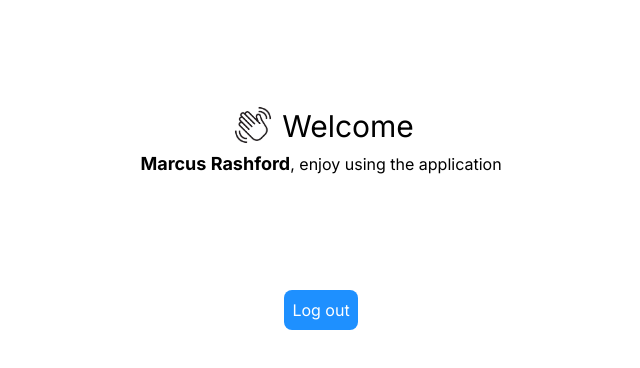
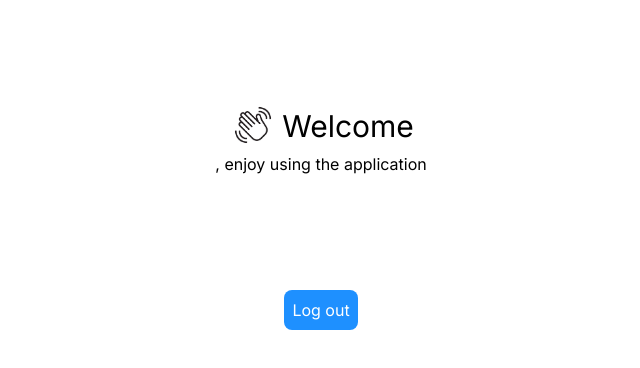
Before and after one commit to NashibJr/user-registration-sys-frontend, a Next.js app: page /home in a window 1280 px wide. Shown: the top 368 px of the page, without its empty margins (319-959 px from the left). Built offline with nearby package versions, Linux system fonts and the light colour scheme; no server answers.

Commit message:
Feat: consumed the user endpoint

```diff
--- a/src/app/home/page.tsx
+++ b/src/app/home/page.tsx
@@ -10,8 +10,18 @@ type LogoutResponse = {
   data: { message: string };
 };
 
+type UserTypesResp = {
+  data: {
+    _id: string;
+    username: string;
+    email: string;
+    error?: string;
+  };
+};
+
 const Home = () => {
   const [loading, setLoading] = React.useState<boolean>(false);
+  const [username, setUsername] = React.useState<string>("");
   const router = useRouter();
 
   const handleLogout = async () => {
@@ -22,7 +32,6 @@ const Home = () => {
         url: "/user/signout",
       });
       if (response.data.message) {
-        alert(response.data.message);
         setLoading(false);
         router.replace("/");
       }
@@ -32,6 +41,20 @@ const Home = () => {
     }
   };
 
+  React.useEffect(() => {
+    (async () => {
+      try {
+        const response = await api<UserTypesResp>({
+          method: "GET",
+          url: "/user",
+        });
+        setUsername(response.data.username);
+      } catch (error) {
+        setUsername(null!);
+      }
+    })();
+  }, []);
+
   return (
     <div className="flex flex-col justify-center items-center mt-20 p-5">
       <div className="flex gap-1">
@@ -39,7 +62,7 @@ const Home = () => {
         <h2 className="text-3xl mt-2">Welcome</h2>
       </div>
       <p className="text-center">
-        <strong className="text-lg">Marcus Rashford</strong>, enjoy using the
+        <strong className="text-lg">{username}</strong>, enjoy using the
         application
       </p>
       <Button
--- a/src/app/layout.tsx
+++ b/src/app/layout.tsx
@@ -1,7 +1,6 @@
 import type { Metadata } from "next";
 import { Inter } from "next/font/google";
 import "./globals.css";
-import ReduxProvider from "@/redux/ReduxProvider";
 
 const inter = Inter({ subsets: ["latin"] });
 
@@ -17,9 +16,7 @@ export default function RootLayout({
 }>) {
   return (
     <html lang="en">
-      <body className={inter.className}>
-        <ReduxProvider>{children}</ReduxProvider>
-      </body>
+      <body className={inter.className}>{children}</body>
     </html>
   );
 }
--- a/src/redux/ReduxProvider.tsx
+++ /dev/null
@@ -1,11 +0,0 @@
-"use client";
-
-import React, { PropsWithChildren } from "react";
-import { Provider } from "react-redux";
-import store from "./store/store";
-
-const ReduxProvider: React.FC<PropsWithChildren> = ({ children }) => {
-  return <Provider store={store}>{children}</Provider>;
-};
-
-export default ReduxProvider;
--- a/src/redux/hooks/hooks.ts
+++ /dev/null
@@ -1,5 +0,0 @@
-import { useDispatch, useSelector, useStore } from "react-redux";
-import type { AppDispatch, RootState } from "@/redux/store/store";
-
-export const useAppDispatch = useDispatch.withTypes<AppDispatch>();
-export const useAppSelector = useSelector.withTypes<RootState>();
--- a/src/redux/store/store.ts
+++ /dev/null
@@ -1,13 +0,0 @@
-import { configureStore } from "@reduxjs/toolkit";
-import userSlice from "../user/userSlice";
-
-const store = configureStore({
-  reducer: {
-    user: userSlice.reducer,
-  },
-});
-
-export type RootState = ReturnType<typeof store.getState>;
-export type AppDispatch = typeof store.dispatch;
-
-export default store;
--- a/src/redux/user/userSlice.ts
+++ /dev/null
@@ -1,17 +0,0 @@
-import { createSlice } from "@reduxjs/toolkit";
-
-type Props = {
-  count: number;
-};
-
-const initialState: Props = {
-  count: 0,
-};
-
-const userSlice = createSlice({
-  name: "user",
-  initialState,
-  reducers: {},
-});
-
-export default userSlice;
```
Also changed, not shown: src/middleware.ts (added, +18 -0 lines).
